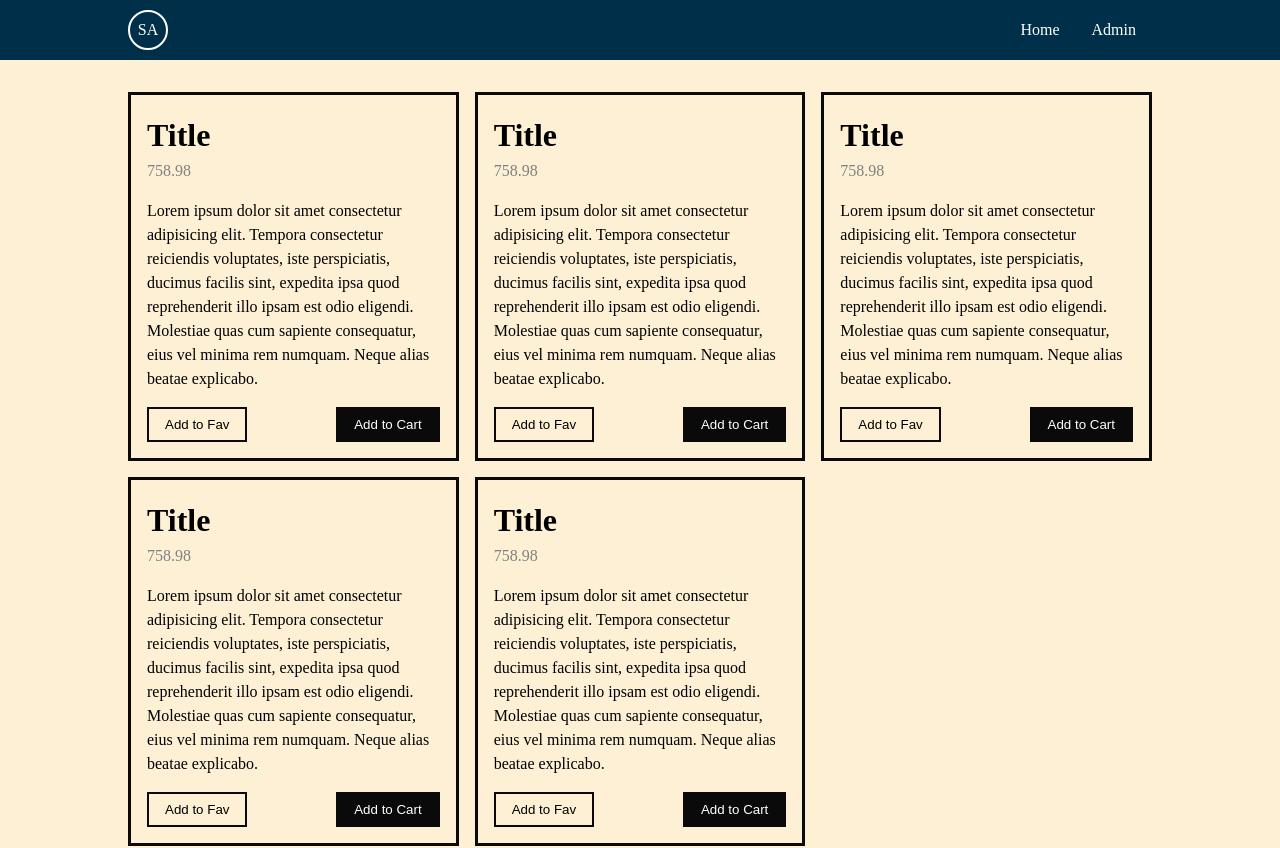
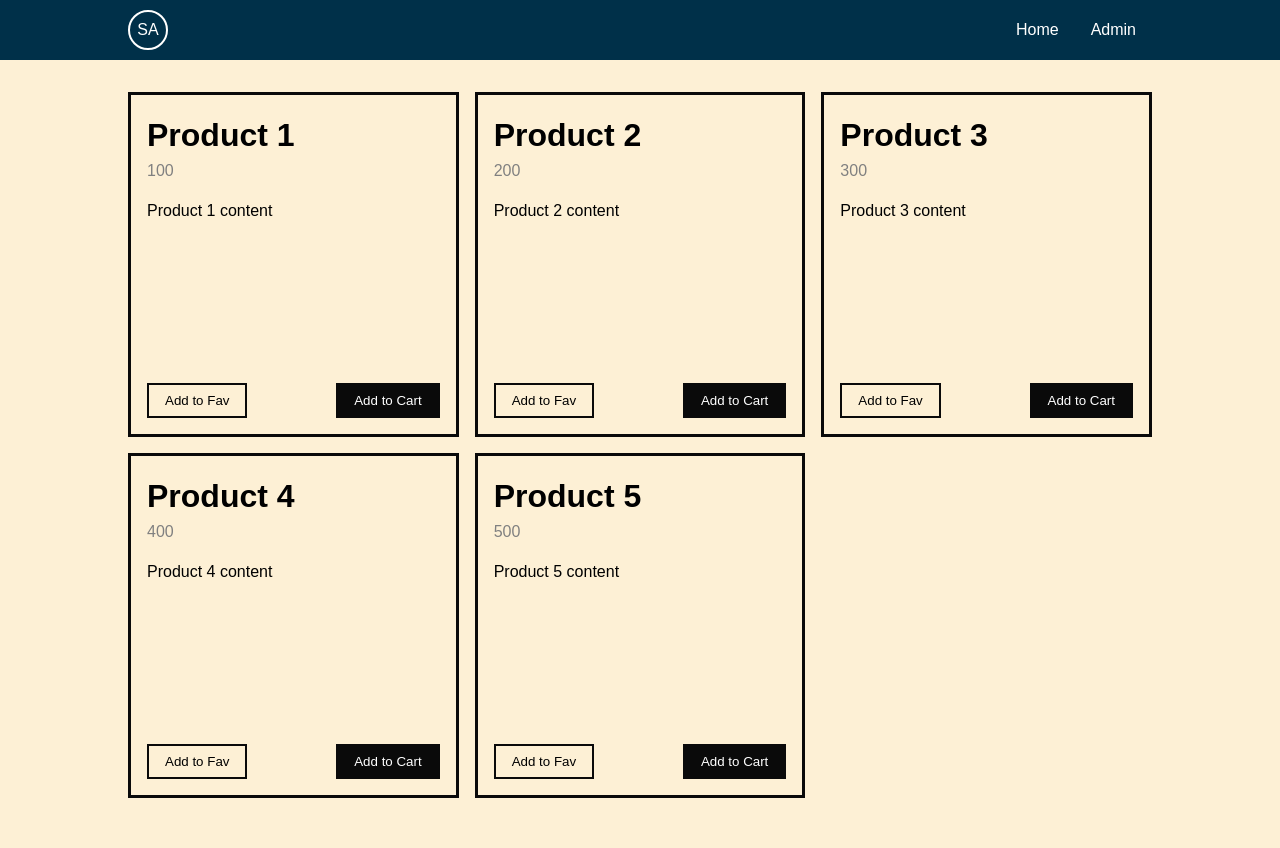
Before and after one commit to amoljagtap17/2024-react-training, a React (Vite) app: page / in a window 1280 px wide. Shown: the top 848 px of the page. Built offline with nearby package versions, Linux system fonts and the light colour scheme.

Commit message:
day 1: update styles for max width

```diff
--- a/src/App.module.less
+++ b/src/App.module.less
@@ -2,7 +2,7 @@
   &__root {
     flex-grow: 1;
     width: 80%;
-    max-width: 80%;
+    max-width: 1400px;
     margin: auto;
     flex-shrink: 0;
   }
--- a/src/components/section/layout/Footer/Footer.module.less
+++ b/src/components/section/layout/Footer/Footer.module.less
@@ -7,7 +7,7 @@
   }
   &__content {
     width: 80%;
-    max-width: 80%;
+    max-width: 1400px;
     margin: auto;
     font-size: 1.5rem;
     display: flex;
--- a/src/components/section/layout/Navbar/Navbar.module.less
+++ b/src/components/section/layout/Navbar/Navbar.module.less
@@ -1,7 +1,7 @@
 .Navbar {
   &__root {
     width: 80%;
-    max-width: 80%;
+    max-width: 1400px;
     margin: auto;
     height: 60px;
     display: flex;
--- a/src/components/section/products/ProductCard/index.tsx
+++ b/src/components/section/products/ProductCard/index.tsx
@@ -1,17 +1,18 @@
 import styles from "./ProductCard.module.less";
 
-export function ProductCard() {
+interface IProductCardProps {
+  id: string;
+  title: string;
+  price: number;
+  content: string;
+}
+
+export function ProductCard({ title, price, content }: IProductCardProps) {
   return (
     <div className={styles.ProductCard__root}>
-      <div className={styles.ProductCard__title}>Title</div>
-      <div className={styles.ProductCard__subtitle}>758.98</div>
-      <div className={styles.ProductCard__content}>
-        Lorem ipsum dolor sit amet consectetur adipisicing elit. Tempora
-        consectetur reiciendis voluptates, iste perspiciatis, ducimus facilis
-        sint, expedita ipsa quod reprehenderit illo ipsam est odio eligendi.
-        Molestiae quas cum sapiente consequatur, eius vel minima rem numquam.
-        Neque alias beatae explicabo.
-      </div>
+      <div className={styles.ProductCard__title}>{title}</div>
+      <div className={styles.ProductCard__subtitle}>{price}</div>
+      <div className={styles.ProductCard__content}>{content}</div>
       <div className={styles.ProductCard__actions}>
         <button>Add to Fav</button>
         <button>Add to Cart</button>
--- a/src/components/section/products/ProductList/index.tsx
+++ b/src/components/section/products/ProductList/index.tsx
@@ -1,14 +1,45 @@
 import { ProductCard } from "../ProductCard";
 import styles from "./ProductList.module.less";
+
+const productsData = [
+  {
+    id: "1",
+    title: "Product 1",
+    price: 100,
+    content: "Product 1 content",
+  },
+  {
+    id: "2",
+    title: "Product 2",
+    price: 200,
+    content: "Product 2 content",
+  },
+  {
+    id: "3",
+    title: "Product 3",
+    price: 300,
+    content: "Product 3 content",
+  },
+  {
+    id: "4",
+    title: "Product 4",
+    price: 400,
+    content: "Product 4 content",
+  },
+  {
+    id: "5",
+    title: "Product 5",
+    price: 500,
+    content: "Product 5 content",
+  },
+];
 
 export function ProductList() {
   return (
     <div className={styles.ProductList__root}>
-      <ProductCard />
-      <ProductCard />
-      <ProductCard />
-      <ProductCard />
-      <ProductCard />
+      {productsData.map((product) => (
+        <ProductCard key={product.id} {...product} />
+      ))}
     </div>
   );
 }
--- a/src/index.css
+++ b/src/index.css
@@ -8,6 +8,7 @@
 html {
   margin: 0;
   padding: 0;
+  font-family: Arial, Helvetica, sans-serif;
 }
 
 body {
```
